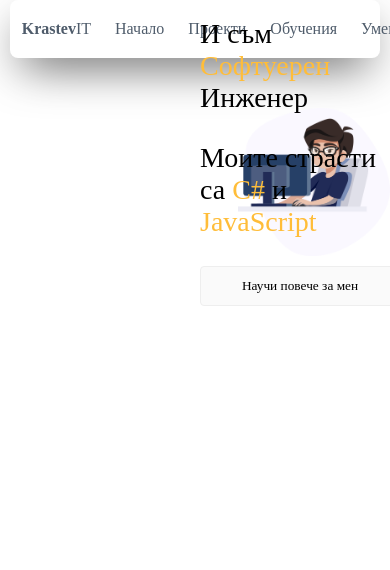
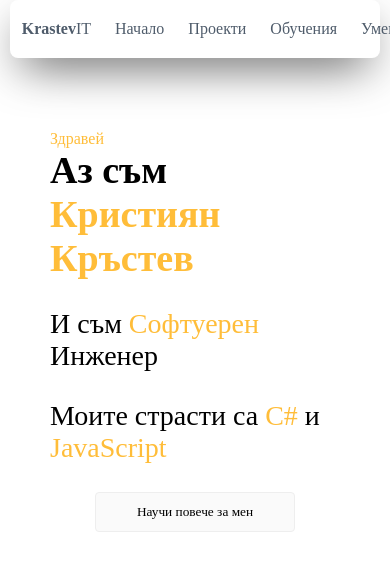
Before and after one commit to KrastevIT/krastev-it_with-angular, an Angular app: page / in a window 390 px wide. Shown: the top 570 px of the page. Built offline with nearby package versions, Linux system fonts and the light colour scheme.

Commit message:
Add Response Home Head

```diff
--- a/src/app/components/landing/header/header/header.component.css
+++ b/src/app/components/landing/header/header/header.component.css
@@ -1,17 +1,16 @@
 .basic-title {
-    height: 38vw;
     background-image: url(/assets/img/title-img.png);
     background-position: right;
+    background-position-y: top;
     background-repeat: no-repeat;
     display: flex;
     align-items: center;
-    margin: 50px 0px;
+    margin: 22px 0px;
     background-size: 39%;
     padding: 0px 50px;
 }
 
 .basic-title .text-wrapper {
-    padding-left: 150px;
     opacity: 0;
 }
 
@@ -31,3 +30,10 @@
 .basic-title button {
     margin: 0% auto;
 }
+
+@media(max-width: 860px) {
+    .basic-title {
+        background-image: none;
+        justify-content: center;
+    }
+}
--- a/src/app/components/landing/header/header/header.component.ts
+++ b/src/app/components/landing/header/header/header.component.ts
@@ -7,7 +7,7 @@ import { trigger, state, animate, transition, style, keyframes } from '@angular/
   styleUrls: ['./header.component.css'],
   animations: [
     trigger('title-animate', [
-      state('true', style({ transform: 'translateY(-109px)', opacity: 1 })),
+      state('true', style({ transform: ' translateY(50px)', opacity: 1 })),
       transition('* <=> *', animate(3000))
     ])
   ]
```
